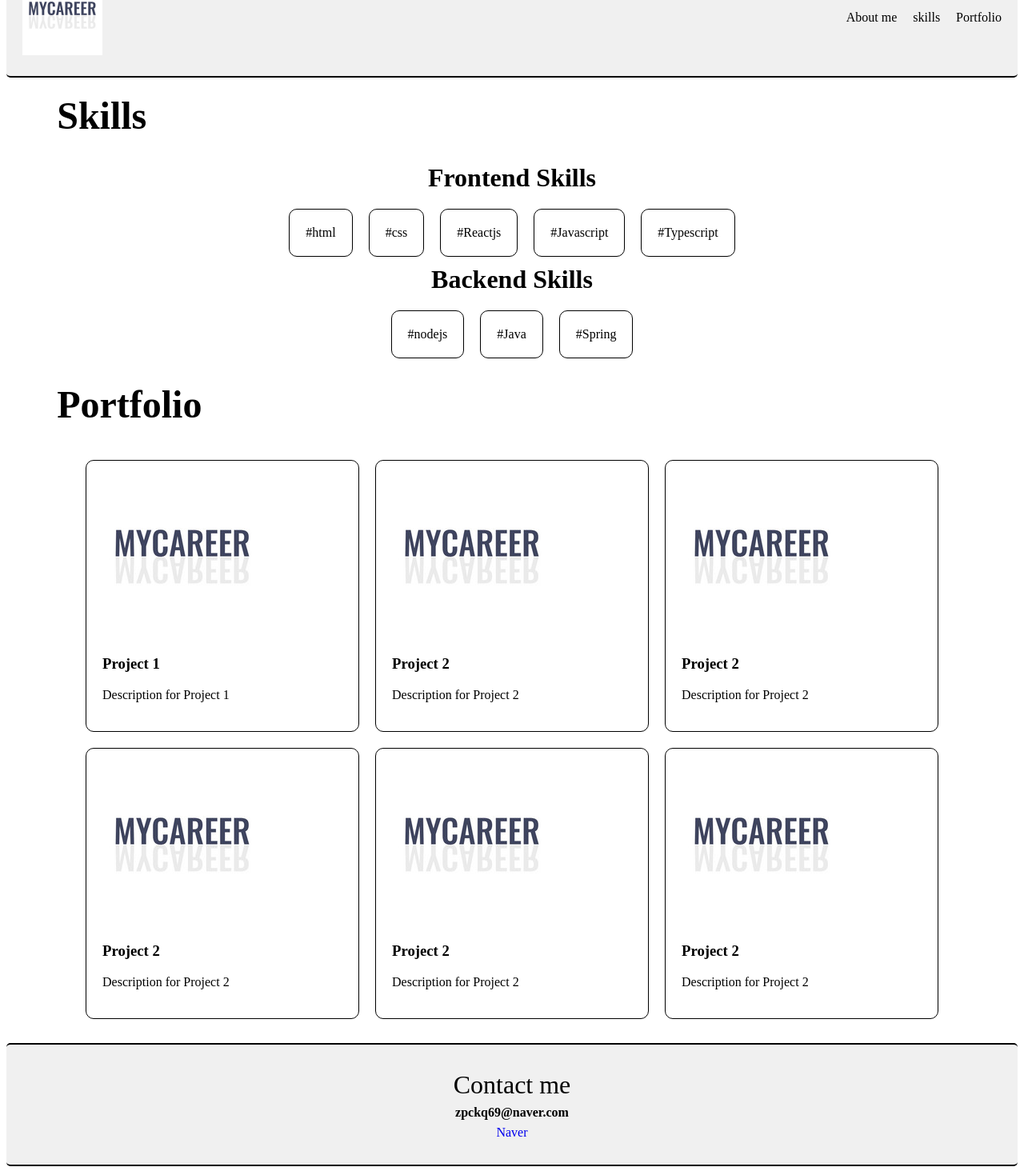
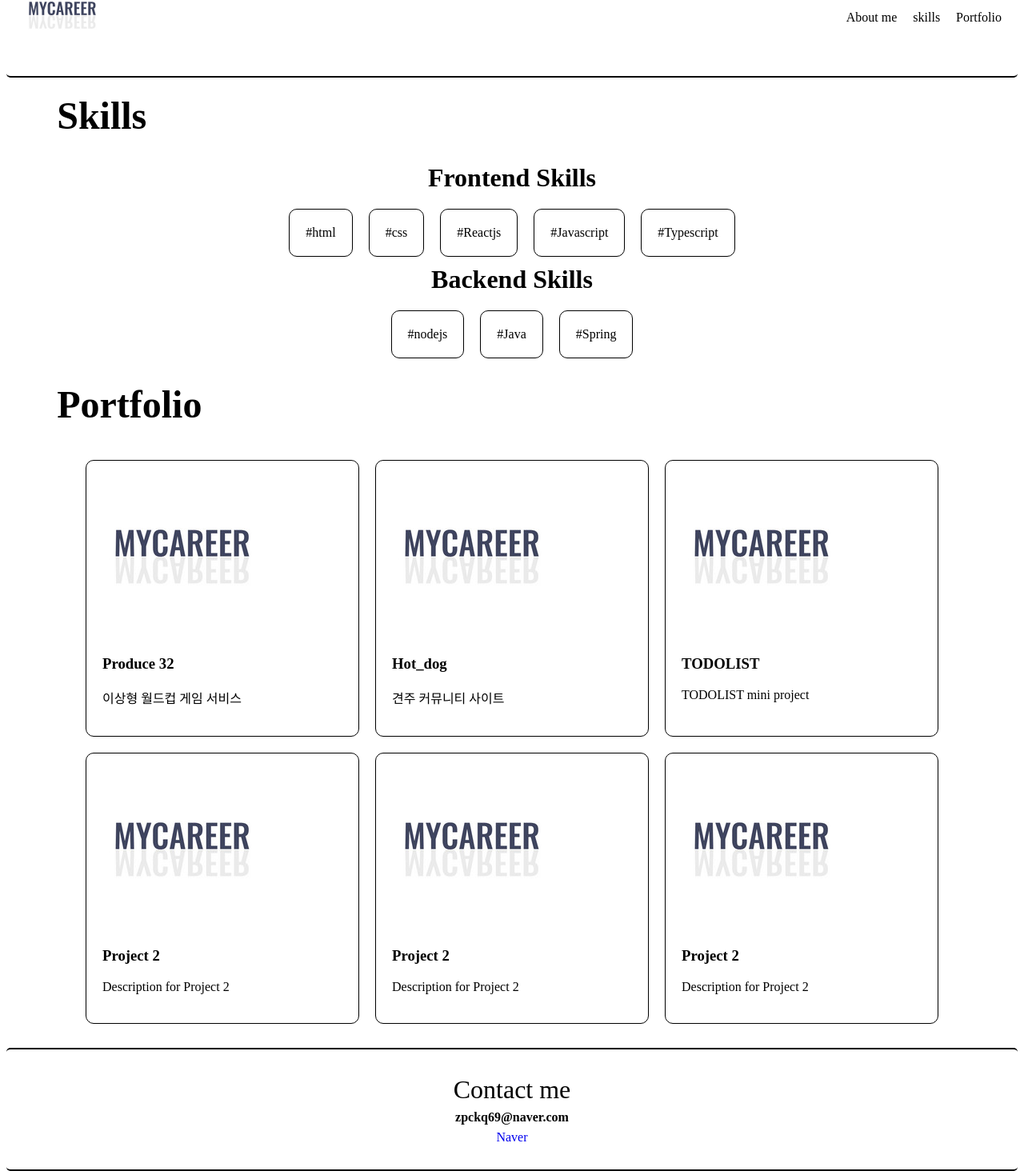
Before and after one commit to kangseokjooo/Mycareer, a React (Create React App) app in the folder mycareer-app/: page / in a window 1280 px wide. Shown: the part 61-1530 px from the top of the page at 80% size. Built offline with nearby package versions, Linux system fonts and the light colour scheme.

Commit message:
refactor:main modal header ,footer

```diff
--- a/mycareer-app/src/Footer/Footer.tsx
+++ b/mycareer-app/src/Footer/Footer.tsx
@@ -5,11 +5,11 @@ const FooterContainer = styled.div`
   flex-direction: column;
   justify-content: center;
   align-items: center;
-  background-color: #f0f0f0; /* Set your preferred light background color here */
-  color: #000000; /* Set your preferred light text color here */
+  background-color: white;
+  color: #000000;
   height: 150px;
-  border-top: 2px solid #000000; /* Set your preferred light border color here */
-  border-bottom: 2px solid #000000; /* Set your preferred light border color here */
+  border-top: 2px solid #000000;
+  border-bottom: 2px solid #000000;
   border-radius: 5px;
 `;
 
--- a/mycareer-app/src/Header/Header.tsx
+++ b/mycareer-app/src/Header/Header.tsx
@@ -6,9 +6,9 @@ const Navbar = styled.div`
   justify-content: space-between;
   align-items: center;
   padding: 20px;
-  background-color: #f0f0f0; /* Set your preferred light background color here */
-  border-top: 2px solid #000000; /* Set your preferred light border color here */
-  border-bottom: 2px solid #000000; /* Set your preferred light border color here */
+  background-color: white;
+  border-top: 2px solid #000000;
+  border-bottom: 2px solid #000000;
   border-radius: 5px;
 `;
 
@@ -16,7 +16,7 @@ const Logo = styled.div`
   font-size: 24px;
   font-weight: bold;
   cursor: pointer;
-  color: #000000; /* Set your preferred light text color here */
+  color: #000000;
   img {
     width: 100px;
     height: auto;
@@ -37,19 +37,14 @@ const NavItem = styled.li`
 
 const NavLink = styled.a`
   text-decoration: none;
-  color: #000000; /* Set your preferred light text color here */
+  color: #000000;
   &:hover{
     box-shadow: 0 0 10px rgba(0, 0, 0, 0.2);
     border-radius: 5px;
   }
 `;
 
-export default function Header({ onThemeChange }: any) {
-  const handleThemeChange = (event: any) => {
-    const selectedTheme = event.target.value;
-    onThemeChange(selectedTheme);
-  };
-
+export default function Header() {
   const handleLogo = () => {
     window.location.reload();
   };
--- a/mycareer-app/src/Main/Main.tsx
+++ b/mycareer-app/src/Main/Main.tsx
@@ -114,9 +114,9 @@ export default function Main() {
   };
 
   const portfolioItems = [
-    { title: "Project 1", content: "Description for Project 1" },
-    { title: "Project 2", content: "Description for Project 2" },
-    { title: "Project 2", content: "Description for Project 2" },
+    { title: "Produce 32", content: "이상형 월드컵 게임 서비스",logo:logo,},
+    { title: "Hot_dog", content: "견주 커뮤니티 사이트" },
+    { title: "TODOLIST", content: "TODOLIST mini project" },
     { title: "Project 2", content: "Description for Project 2" },
     { title: "Project 2", content: "Description for Project 2" },
     { title: "Project 2", content: "Description for Project 2" }
@@ -180,6 +180,7 @@ export default function Main() {
         onClose={handleCloseModal}
         title={selectedProject ? selectedProject.title : ''}
         content={selectedProject ? selectedProject.content : ''}
+        logo={selectedProject ? selectedProject.logo:null}
       />
     </>
   );
--- a/mycareer-app/src/Main/Modal.tsx
+++ b/mycareer-app/src/Main/Modal.tsx
@@ -29,11 +29,12 @@ const CloseButton = styled.button`
   align-self: flex-end;
 `;
 
-const Modal = ({ isOpen, onClose, title, content }:{
+const Modal = ({ isOpen, onClose, title, content, logo }:{
     isOpen:boolean,
     onClose:()=>void,
     title:string,
     content:string,
+    logo:any
 }) => {
   if (!isOpen) return null;
 
@@ -41,6 +42,7 @@ const Modal = ({ isOpen, onClose, title, content }:{
     <ModalContainer>
       <ModalContent onClick={(e) => e.stopPropagation()}>
         <CloseButton onClick={onClose}>X</CloseButton>
+        <img src={logo}></img>
         <h3>{title}</h3>
         <p>{content}</p>
       </ModalContent>
```
